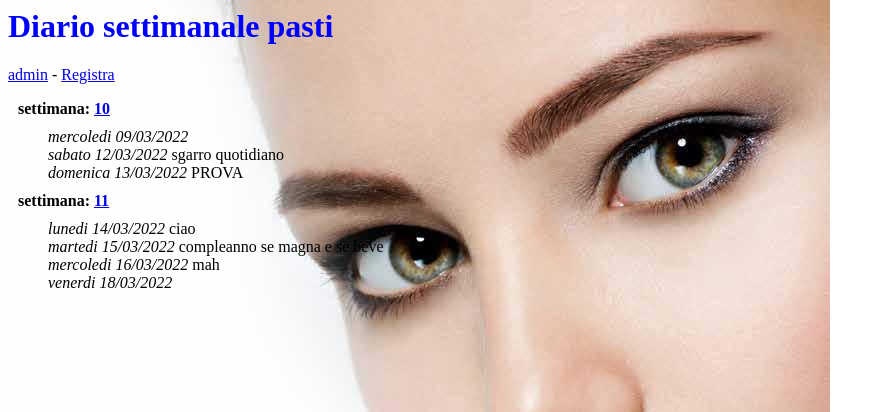
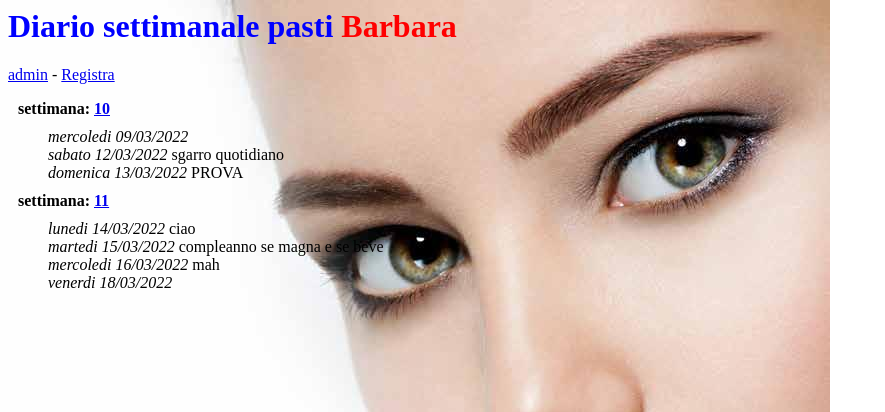
Before and after one commit to giuliofalco/e20, a Django app: page /diario/ in a window 1280 px wide. Shown: the top 412 px of the page, without its empty margins (0-885 px from the left). Run offline with Django 4.2, Linux system fonts and the light colour scheme; data comes from the database, SQL or seed files in the repository.

Commit message:
aggiunto nome utente a intestazione

```diff
--- a/diario/templates/diario/index.html
+++ b/diario/templates/diario/index.html
@@ -8,6 +8,7 @@
              dt {font-weight: bold; margin: 10px;}
              #scheda {display: none; margin-top: 15px;}
              td {padding: 10px;}
+             #user {color: red;}
          </style>
          <script>
                   function apri() {
@@ -20,7 +21,7 @@
     </head>
 
     <body>
-             <h1> Diario settimanale pasti </h1>
+             <h1> Diario settimanale pasti <span id=user>Barbara</span> </h1>
              <a href= {% url 'admin:index' %} >admin</a> -
              <a href="javascript:apri()">Registra</a>
 
```
